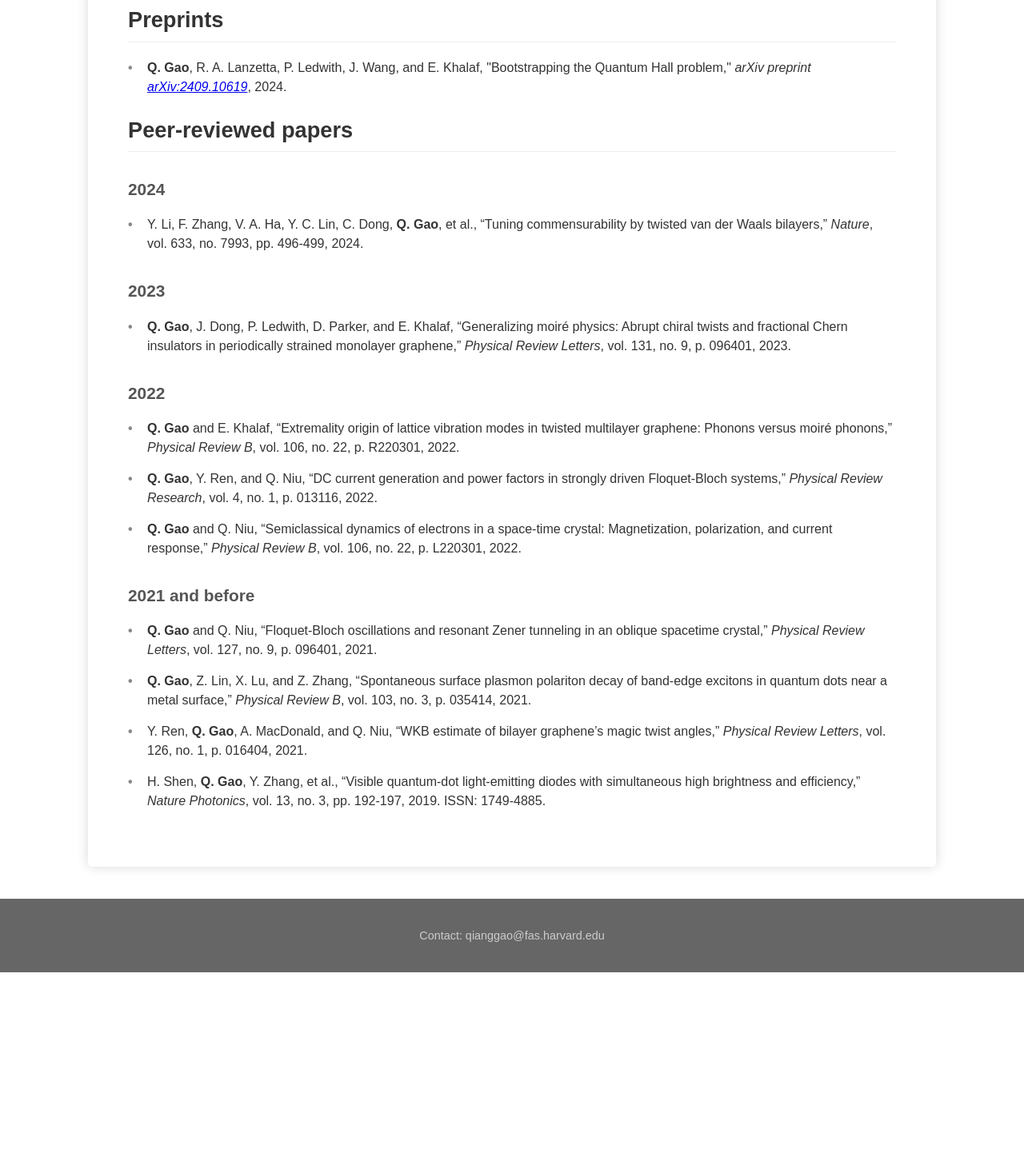
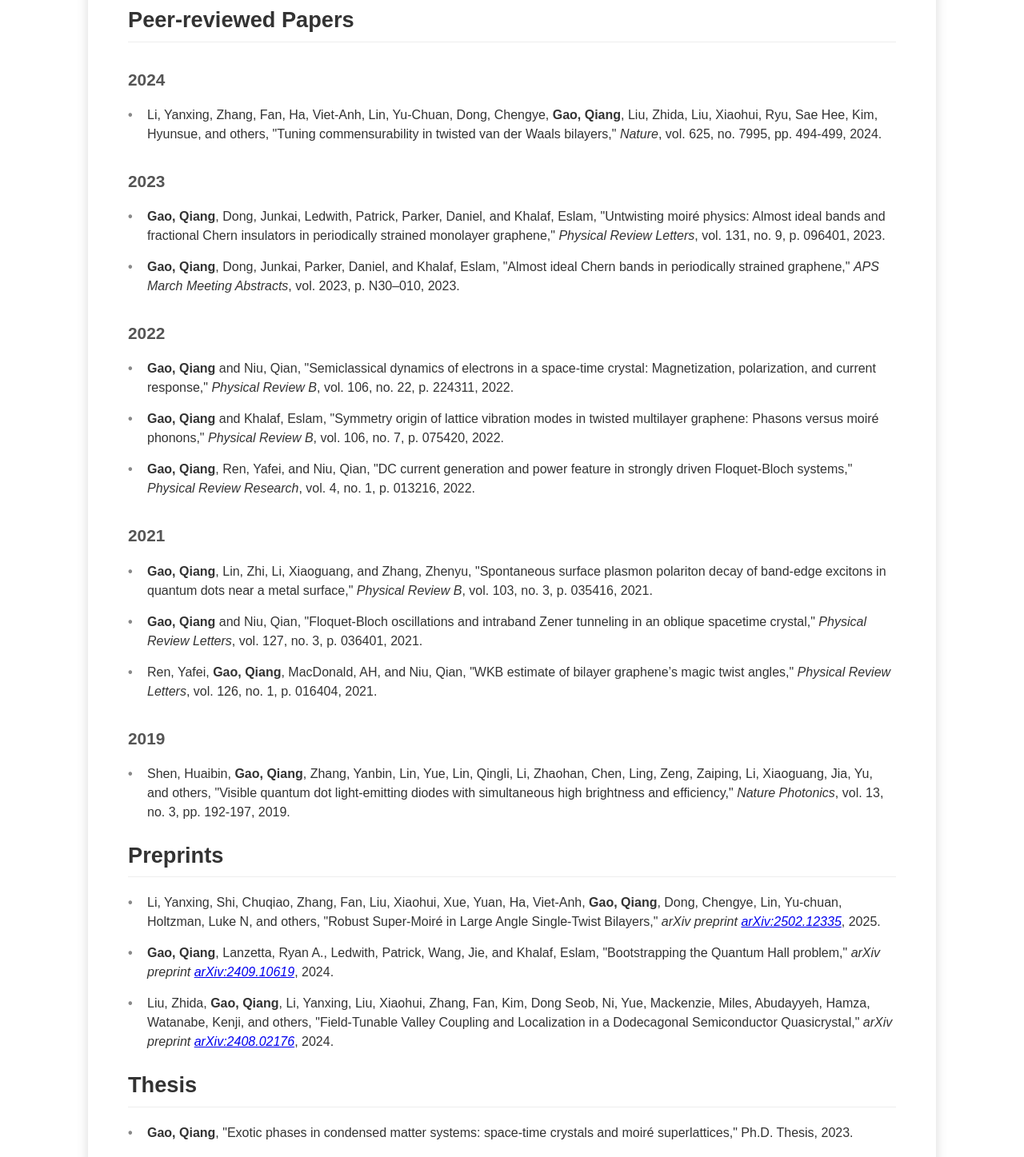
Before and after one commit to qianggao-lab/qianggao.github.io, a plain HTML site: page publications.html in a window 1280 px wide. Shown: the part 273-1720 px from the top of the page at 80% size. Before the commit the page ends 1489 px from the top, so only its background shows below. Drawn offline with Linux system fonts and the light colour scheme.

Commit message:
Update publications.html

```diff
--- a/publications.html
+++ b/publications.html
@@ -16,9 +16,7 @@
                 <li><a href="index.html">Home</a></li>
                 <li><a href="research.html">Research</a></li>
                 <li><a href="publications.html" class="active">Publications</a></li>
-                <li><a href="#">CV</a></li>
-                <li><a href="#">Gallery</a></li>
-                <li><a href="#">&#x1F50D;</a></li> </ul>
+                <li><a href="#">CV</a></li> <li><a href="#">Gallery</a></li> <li><a href="#">&#x1F50D;</a></li> </ul>
         </nav>
         </header>
 
@@ -35,58 +33,80 @@
             </div>
 
             <section class="publication-section">
-                <h2>Preprints</h2>
-                <ul class="publication-list">
-                    <li>
-                        <strong>Q. Gao</strong>, R. A. Lanzetta, P. Ledwith, J. Wang, and E. Khalaf, "Bootstrapping the Quantum Hall problem," <em>arXiv preprint <a href="https://arxiv.org/abs/2409.10619" target="_blank" rel="noopener noreferrer">arXiv:2409.10619</a></em>, 2024.
-                    </li>
-                    </ul>
-            </section>
-
-            <section class="publication-section">
-                <h2>Peer-reviewed papers</h2>
+                <h2>Peer-reviewed Papers</h2>
 
                 <h3 class="year-heading">2024</h3>
                 <ul class="publication-list">
                      <li>
-                        Y. Li, F. Zhang, V. A. Ha, Y. C. Lin, C. Dong, <strong>Q. Gao</strong>, et al., “Tuning commensurability by twisted van der Waals bilayers,” <em>Nature</em>, vol. 633, no. 7993, pp. 496-499, 2024.
+                        Li, Yanxing, Zhang, Fan, Ha, Viet-Anh, Lin, Yu-Chuan, Dong, Chengye, <strong>Gao, Qiang</strong>, Liu, Zhida, Liu, Xiaohui, Ryu, Sae Hee, Kim, Hyunsue, and others, "Tuning commensurability in twisted van der Waals bilayers," <em>Nature</em>, vol. 625, no. 7995, pp. 494-499, 2024.
                     </li>
                 </ul>
 
                 <h3 class="year-heading">2023</h3>
                 <ul class="publication-list">
                      <li>
-                        <strong>Q. Gao</strong>, J. Dong, P. Ledwith, D. Parker, and E. Khalaf, “Generalizing moiré physics: Abrupt chiral twists and fractional Chern insulators in periodically strained monolayer graphene,” <em>Physical Review Letters</em>, vol. 131, no. 9, p. 096401, 2023.
+                        <strong>Gao, Qiang</strong>, Dong, Junkai, Ledwith, Patrick, Parker, Daniel, and Khalaf, Eslam, "Untwisting moiré physics: Almost ideal bands and fractional Chern insulators in periodically strained monolayer graphene," <em>Physical Review Letters</em>, vol. 131, no. 9, p. 096401, 2023.
+                    </li>
+                     <li>
+                        <strong>Gao, Qiang</strong>, Dong, Junkai, Parker, Daniel, and Khalaf, Eslam, "Almost ideal Chern bands in periodically strained graphene," <em>APS March Meeting Abstracts</em>, vol. 2023, p. N30–010, 2023.
                     </li>
                 </ul>
 
                 <h3 class="year-heading">2022</h3>
                 <ul class="publication-list">
                      <li>
-                        <strong>Q. Gao</strong> and E. Khalaf, “Extremality origin of lattice vibration modes in twisted multilayer graphene: Phonons versus moiré phonons,” <em>Physical Review B</em>, vol. 106, no. 22, p. R220301, 2022.
+                        <strong>Gao, Qiang</strong> and Niu, Qian, "Semiclassical dynamics of electrons in a space-time crystal: Magnetization, polarization, and current response," <em>Physical Review B</em>, vol. 106, no. 22, p. 224311, 2022.
                     </li>
                      <li>
-                        <strong>Q. Gao</strong>, Y. Ren, and Q. Niu, “DC current generation and power factors in strongly driven Floquet-Bloch systems,” <em>Physical Review Research</em>, vol. 4, no. 1, p. 013116, 2022.
+                        <strong>Gao, Qiang</strong> and Khalaf, Eslam, "Symmetry origin of lattice vibration modes in twisted multilayer graphene: Phasons versus moiré phonons," <em>Physical Review B</em>, vol. 106, no. 7, p. 075420, 2022.
                     </li>
                      <li>
-                        <strong>Q. Gao</strong> and Q. Niu, “Semiclassical dynamics of electrons in a space-time crystal: Magnetization, polarization, and current response,” <em>Physical Review B</em>, vol. 106, no. 22, p. L220301, 2022. </li>
+                        <strong>Gao, Qiang</strong>, Ren, Yafei, and Niu, Qian, "DC current generation and power feature in strongly driven Floquet-Bloch systems," <em>Physical Review Research</em>, vol. 4, no. 1, p. 013216, 2022.
+                    </li>
                 </ul>
 
-                <h3 class="year-heading">2021 and before</h3>
+                <h3 class="year-heading">2021</h3>
                 <ul class="publication-list">
                     <li>
-                         <strong>Q. Gao</strong> and Q. Niu, “Floquet-Bloch oscillations and resonant Zener tunneling in an oblique spacetime crystal,” <em>Physical Review Letters</em>, vol. 127, no. 9, p. 096401, 2021.
+                        <strong>Gao, Qiang</strong>, Lin, Zhi, Li, Xiaoguang, and Zhang, Zhenyu, "Spontaneous surface plasmon polariton decay of band-edge excitons in quantum dots near a metal surface," <em>Physical Review B</em>, vol. 103, no. 3, p. 035416, 2021.
                     </li>
                      <li>
-                         <strong>Q. Gao</strong>, Z. Lin, X. Lu, and Z. Zhang, “Spontaneous surface plasmon polariton decay of band-edge excitons in quantum dots near a metal surface,” <em>Physical Review B</em>, vol. 103, no. 3, p. 035414, 2021.
+                        <strong>Gao, Qiang</strong> and Niu, Qian, "Floquet-Bloch oscillations and intraband Zener tunneling in an oblique spacetime crystal," <em>Physical Review Letters</em>, vol. 127, no. 3, p. 036401, 2021. </li>
+                     <li>
+                        Ren, Yafei, <strong>Gao, Qiang</strong>, MacDonald, AH, and Niu, Qian, "WKB estimate of bilayer graphene’s magic twist angles," <em>Physical Review Letters</em>, vol. 126, no. 1, p. 016404, 2021.
+                    </li>
+               </ul>
+
+               <h3 class="year-heading">2019</h3>
+               <ul class="publication-list">
+                    <li>
+                        Shen, Huaibin, <strong>Gao, Qiang</strong>, Zhang, Yanbin, Lin, Yue, Lin, Qingli, Li, Zhaohan, Chen, Ling, Zeng, Zaiping, Li, Xiaoguang, Jia, Yu, and others, "Visible quantum dot light-emitting diodes with simultaneous high brightness and efficiency," <em>Nature Photonics</em>, vol. 13, no. 3, pp. 192-197, 2019.
+                    </li>
+               </ul>
+            </section> <section class="publication-section">
+                <h2>Preprints</h2>
+                <ul class="publication-list">
+                    <li>
+                        Li, Yanxing, Shi, Chuqiao, Zhang, Fan, Liu, Xiaohui, Xue, Yuan, Ha, Viet-Anh, <strong>Gao, Qiang</strong>, Dong, Chengye, Lin, Yu-chuan, Holtzman, Luke N, and others, "Robust Super-Moiré in Large Angle Single-Twist Bilayers," <em>arXiv preprint <a href="https://arxiv.org/abs/2502.12335" target="_blank" rel="noopener noreferrer">arXiv:2502.12335</a></em>, 2025.
                     </li>
                     <li>
-                        Y. Ren, <strong>Q. Gao</strong>, A. MacDonald, and Q. Niu, “WKB estimate of bilayer graphene’s magic twist angles,” <em>Physical Review Letters</em>, vol. 126, no. 1, p. 016404, 2021.
+                        <strong>Gao, Qiang</strong>, Lanzetta, Ryan A., Ledwith, Patrick, Wang, Jie, and Khalaf, Eslam, "Bootstrapping the Quantum Hall problem," <em>arXiv preprint <a href="https://arxiv.org/abs/2409.10619" target="_blank" rel="noopener noreferrer">arXiv:2409.10619</a></em>, 2024.
                     </li>
                     <li>
-                        H. Shen, <strong>Q. Gao</strong>, Y. Zhang, et al., “Visible quantum-dot light-emitting diodes with simultaneous high brightness and efficiency,” <em>Nature Photonics</em>, vol. 13, no. 3, pp. 192-197, 2019. ISSN: 1749-4885. </li>
+                        Liu, Zhida, <strong>Gao, Qiang</strong>, Li, Yanxing, Liu, Xiaohui, Zhang, Fan, Kim, Dong Seob, Ni, Yue, Mackenzie, Miles, Abudayyeh, Hamza, Watanabe, Kenji, and others, "Field-Tunable Valley Coupling and Localization in a Dodecagonal Semiconductor Quasicrystal," <em>arXiv preprint <a href="https://arxiv.org/abs/2408.02176" target="_blank" rel="noopener noreferrer">arXiv:2408.02176</a></em>, 2024.
+                    </li>
                 </ul>
-            </section> </div> </main>
+            </section>
+
+            <section class="publication-section">
+                <h2>Thesis</h2>
+                 <ul class="publication-list">
+                    <li>
+                        <strong>Gao, Qiang</strong>, "Exotic phases in condensed matter systems: space-time crystals and moiré superlattices," Ph.D. Thesis, 2023. </li>
+                </ul>
+            </section>
+
+        </div> </main>
 
     <footer>
         <p>Contact: qianggao@fas.harvard.edu</p>
```
Lines whose indentation alone changed are shown as unchanged.
